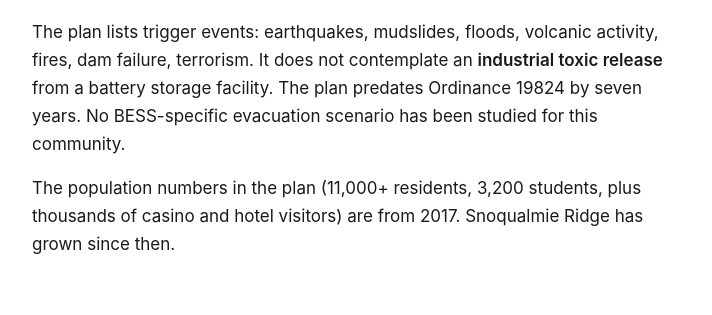
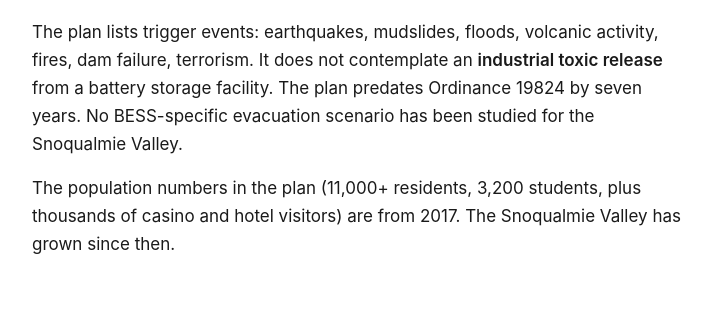
Before and after one commit to calef/cascadia-ridge-bess, a Jekyll site: the page built from _pages/fire-risk.md, in a window 1280 px wide and 900 px high, scrolled down 8788 px. Shown: the part 393-708 px from the top of the window, without its empty margins (280-992 px from the left). Built offline with Jekyll 4.4.1, drawn with Linux system fonts in a browser that asks for light colours; some of the changed text lies outside the part shown.

```diff
--- a/_pages/fire-risk.md
+++ b/_pages/fire-risk.md
@@ -96,7 +96,7 @@ This is why [ordinance amendments](/what-we-are-asking#ordinance-amendments) mat
 
 ## For this site
 
-This facility would be adjacent to thousands of homes, next to salmon-bearing streams, in a ridge-bounded valley where inversions trap smoke, with two ways out of the neighborhood.
+This facility would be adjacent to thousands of homes in the Snoqualmie Valley, next to salmon-bearing streams that feed the Snoqualmie River, in a ridge-bounded valley where inversions trap smoke close to the ground.
 
 | Chemistry | Thermal Runaway? | 15-year risk range |
 |---|---|---|
@@ -183,6 +183,6 @@ The City of Snoqualmie's own [Comprehensive Emergency Management Plan (ESF #16,
 - Private ambulance services **would not be available** to Snoqualmie due to commitments to higher-population areas like Seattle.
 - School buses and Metro buses are in the city but **may not have staffing to operate them** during an evacuation.
 
-The plan lists trigger events: earthquakes, mudslides, floods, volcanic activity, fires, dam failure, terrorism. It does not contemplate an **industrial toxic release** from a battery storage facility. The plan predates Ordinance 19824 by seven years. No BESS-specific evacuation scenario has been studied for this community.
+The plan lists trigger events: earthquakes, mudslides, floods, volcanic activity, fires, dam failure, terrorism. It does not contemplate an **industrial toxic release** from a battery storage facility. The plan predates Ordinance 19824 by seven years. No BESS-specific evacuation scenario has been studied for the Snoqualmie Valley.
 
-The population numbers in the plan (11,000+ residents, 3,200 students, plus thousands of casino and hotel visitors) are from 2017. Snoqualmie Ridge has grown since then.
+The population numbers in the plan (11,000+ residents, 3,200 students, plus thousands of casino and hotel visitors) are from 2017. The Snoqualmie Valley has grown since then.
```
Also changed, not shown: _pages/ceta.md (+2 -2 lines), _pages/sepa-comments.md (+2 -2 lines).
